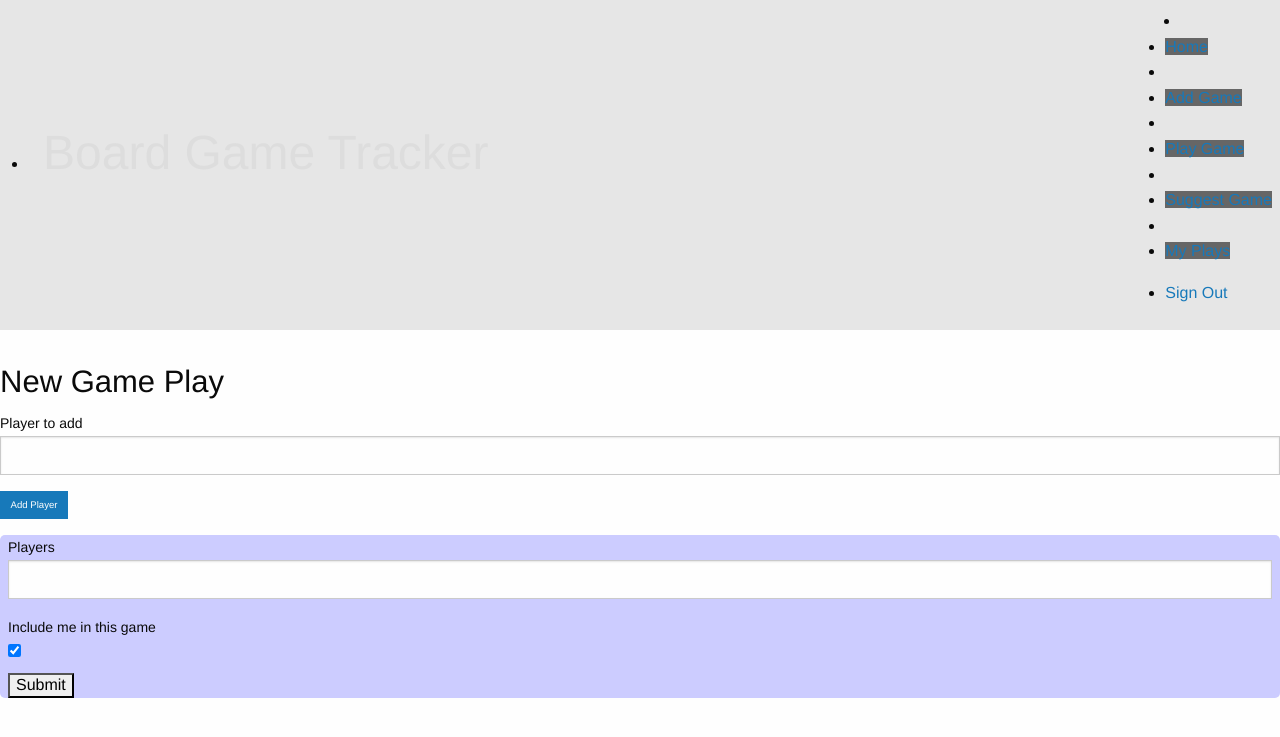
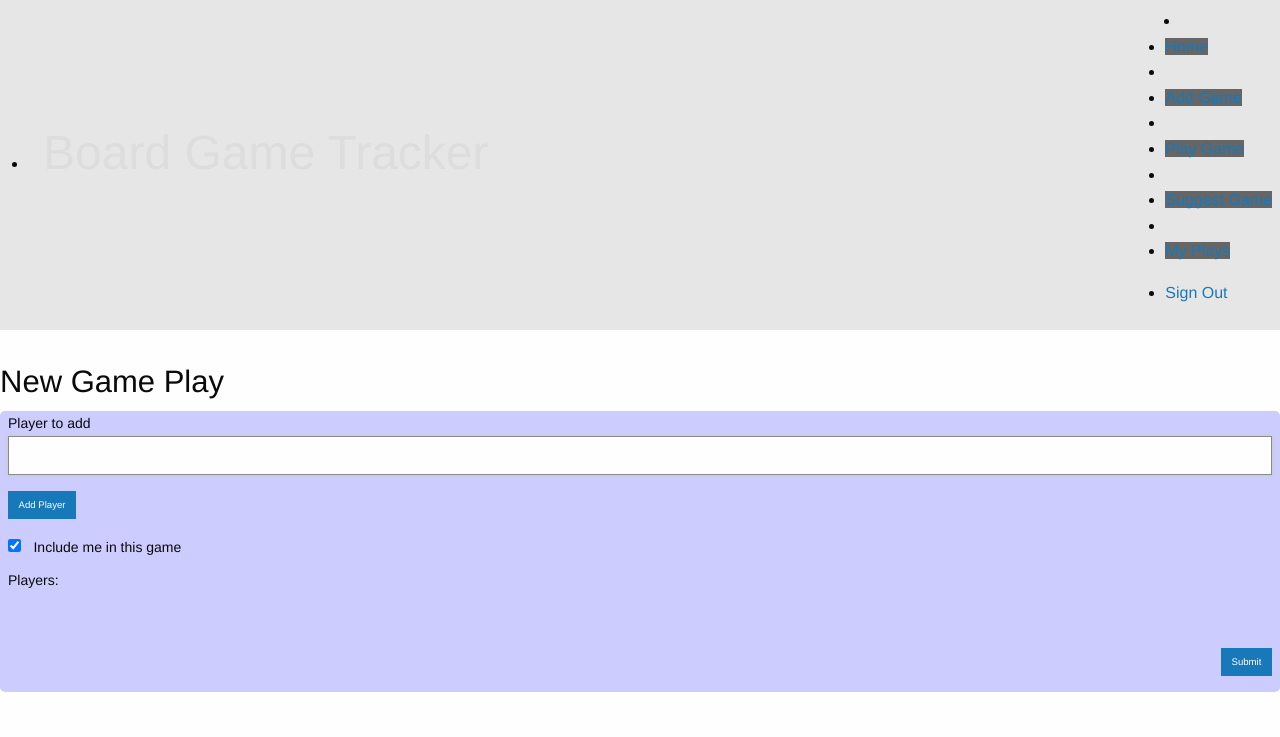
Before and after one commit to mkunkel/board_game_rails, a Rails app: page /plays/1 in a window 1280 px wide. Shown: the top 737 px of the page. Run offline with Rails 7, Linux system fonts and the light colour scheme; the visitor is signed in with stand-in values (Sample User, id 1); data comes from the database, SQL or seed files in the repository; style sheets or scripts are compiled from the project's sources; some libraries are stand-ins or nearby versions.

Commit message:
new play form layout/javascript

```diff
--- a/app/assets/javascripts/play_form.js
+++ b/app/assets/javascripts/play_form.js
@@ -4,10 +4,10 @@ $(document).ready(initialize);
 
 function initialize(){
   if ($('body.plays').length) {
-    console.log("Page generated by the plays controller.");
     createFields();
     modifyForm();
     $('#play-form-container').on('click', '#add-player', clickAddPlayer);
+    $('#player-name').focus();
   }
 }
 
@@ -15,15 +15,22 @@ function clickAddPlayer(){
   var currentList = $('#players').val();
   var newItem = $('#player-name').val();
   $('#players').val(CSVify(currentList, newItem));
-  $('#player-name').val("");
+  $('#player-name').val("").focus();
 }
 
 function createFields(){
+  var $row = $('<div>').addClass('row');
+  var $row2 = $row.clone().addClass('collapse');
+  var $container = $('<div>').addClass('columns');
   var $label = $('<label>').attr('for', 'player-name').text('Player to add')
   var $textField = $('<input>').attr('id', 'player-name').attr('type', 'text');
-  var $button = $('<input>').attr('id', 'add-player').attr('type', 'button')
+  var $button = $('<input>').attr('id', 'add-player').attr('type', 'button').addClass('postfix radius');
   $button.val('Add Player').addClass('button tiny');
-  $('#new-play-form').before($label).before($textField).before($button)
+  $row.append($container.clone().addClass('small-12').append($label));
+  $row2.append($container.clone().addClass('small-4').append($textField));
+  $row2.append($container.clone().addClass('small-2').append($button));
+  $row2.append($container.clone().addClass('small-6'));
+  $('.section.play').prepend($row2).prepend($row);
 }
 
 function CSVify(currentList, newItem) {
@@ -39,5 +46,6 @@ function CSVify(currentList, newItem) {
 }
 
 function modifyForm() {
-  $('#players-label').text('Players');
+  $('#players-label').text('Players:');
+  $('#players').attr('readonly', 'readonly').addClass('disabled-field');
 }
--- a/app/assets/stylesheets/app.scss
+++ b/app/assets/stylesheets/app.scss
@@ -9,6 +9,9 @@ nav.top-bar {
   border-radius: $global-radius;
   padding-left: 8px;
   padding-right: 8px;
+  input, label {
+    display: inline;
+  }
 }
 
 #title {
@@ -38,3 +41,10 @@ ul.pagination {
   margin-left: auto;
   margin-right: auto;
 }
+
+input.disabled-field[readonly=readonly], input.disabled-field[disabled="disabled"]:focus {
+  background-color: transparent;
+  -webkit-box-shadow: none;
+  box-shadow: none;
+  border: 0px;
+}
--- a/app/views/plays/new.html.haml
+++ b/app/views/plays/new.html.haml
@@ -1,14 +1,18 @@
 .row
   .small-12.columns#play-form-container
     %h3 New Game Play
-    = form_tag plays_path, method: :post, id: "new-play-form"
-    .row
-      .section
+    .section.play
+      = form_tag plays_path, method: :post, id: "new-play-form"
+      .row
+        .small-12.columns
+          = check_box_tag :include_me, @player_name, true
+          = label_tag :include_me, "Include me in this game"
+      .row
+        .small-12.columns
+          = label_tag :players, "Players (separated by commas)", id: "players-label"
+      .row
         .small-10.columns
-          = label_tag :players, "Players (separated by commas)", id: "players-label"
           = text_field_tag :players, nil, id: "players"
-          = label_tag :include_me, "Include me in this game"
-          = check_box_tag :include_me, @player_name, true
           = hidden_field_tag :game_id, @game_id
-        .small-2.columns
-          = submit_tag("Submit")
+        .small-2.columns.r-align
+          = submit_tag "Submit", class: 'button tiny radius'
--- a/features/step_definitions/interaction_steps.rb
+++ b/features/step_definitions/interaction_steps.rb
@@ -122,6 +122,6 @@ Then(/^"(.*?)" should be empty$/) do |arg1|
   page.field_labeled("#{arg1}").value.should be_empty
 end
 
-Then(/^"(.*?)" should contain "(.*?)"$/) do |field, content|
-  page.field_labeled("#{field}").value.should have_content(content)
+Then(/^Players should contain "(.*?)"$/) do |content|
+  page.find_by_id("players").value.should have_content(content)
 end
```
Also changed, not shown: 1 other file.
